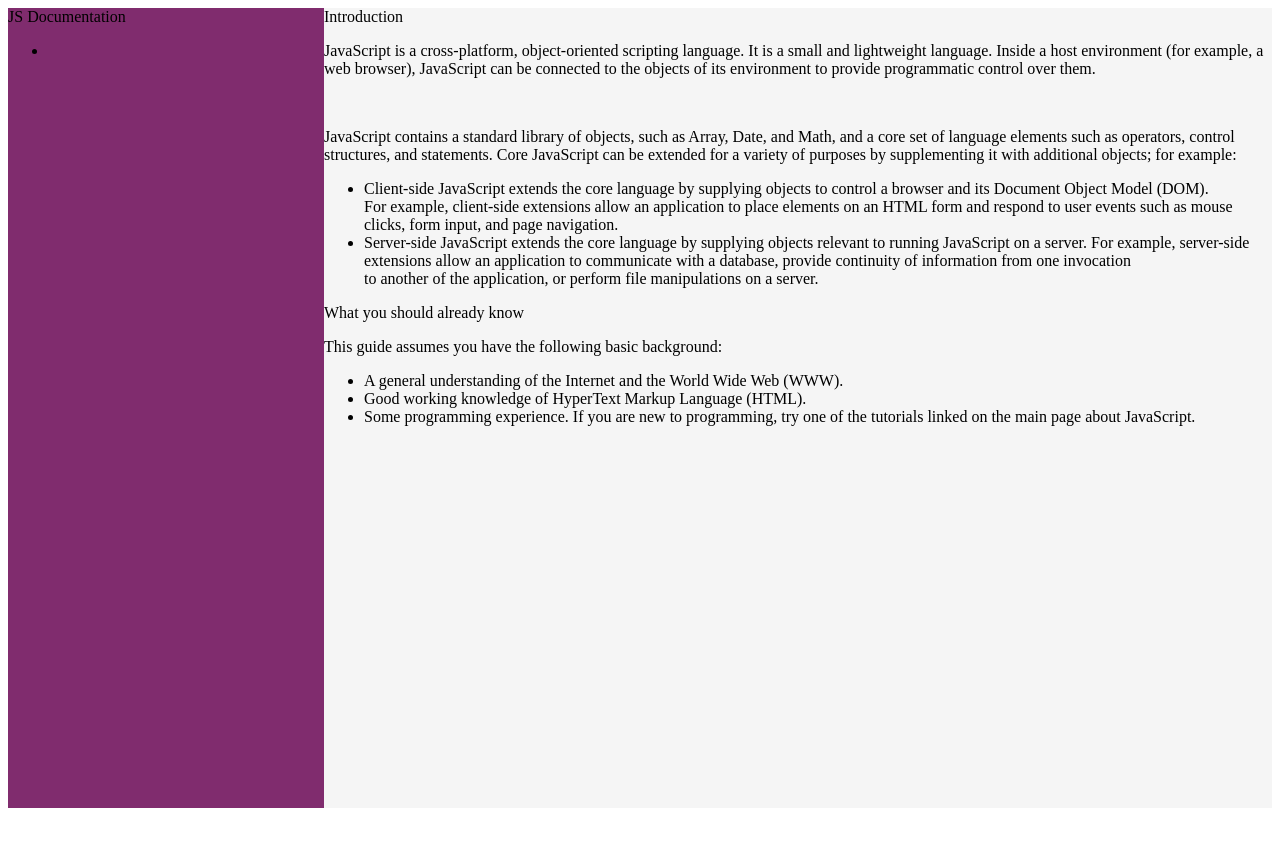
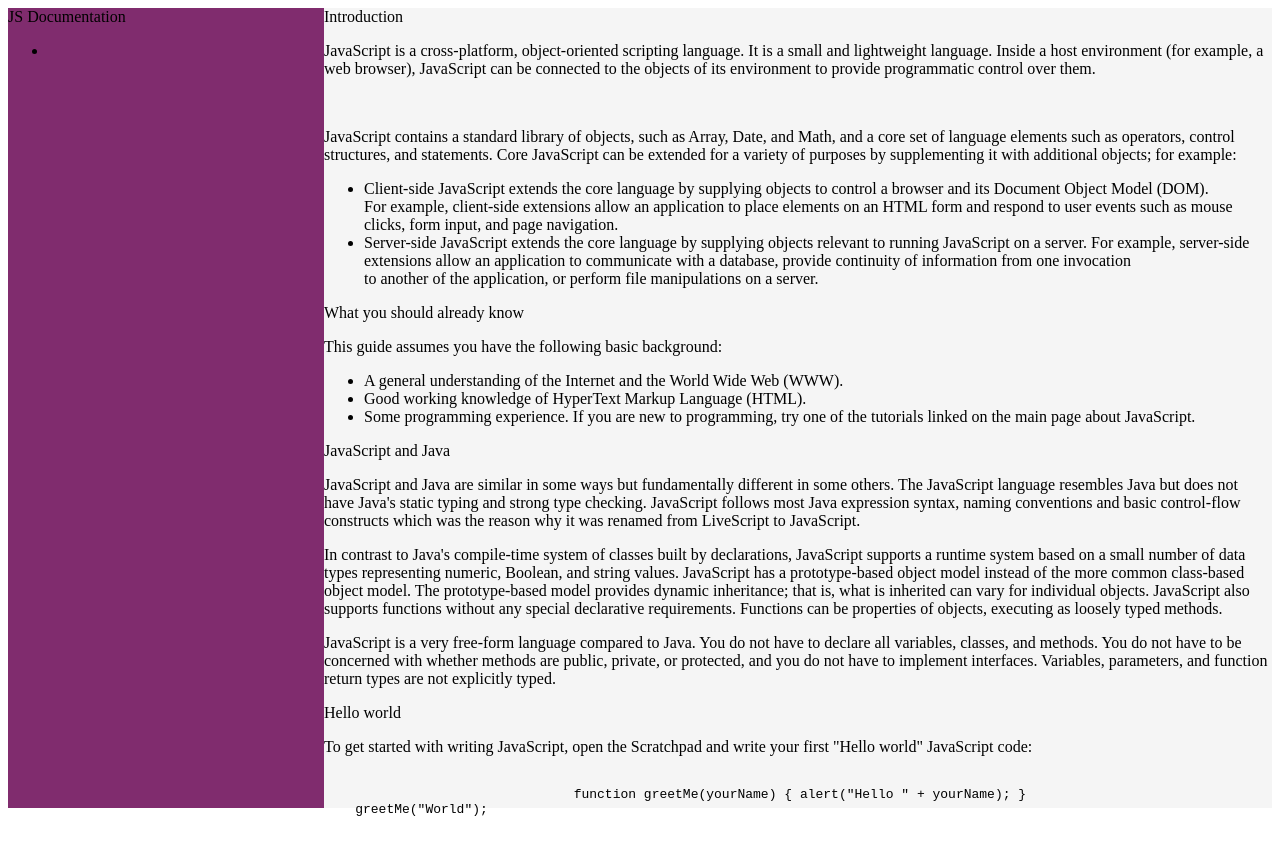
Before and after one commit to FarwaMuhibZada/Technical_documentation_page, a plain HTML site: page index.html in a window 1280 px wide. Before the commit the page ends 816 px from the top, so only its background shows below. Drawn offline with Linux system fonts and the light colour scheme.

Commit message:
added the 2 and 3 sections .

```diff
--- a/index.html
+++ b/index.html
@@ -16,6 +16,7 @@
 
 	</nav>
 	<main id="main-doc">
+		<!-- section one -->
 		<section class ="main-section" id="Introduction">
 			<header>Introduction</header>
 			<p>JavaScript is a cross-platform, object-oriented scripting language. It is a small and lightweight language. Inside a host environment (for example, a web browser), JavaScript can be connected to the objects of its environment to provide programmatic control over them.</p>
@@ -37,6 +38,7 @@
 			</ul>
 		</section>
 
+		<!-- section two -->
 		<section class="main-section" id="What_you_should_already_know">
 			<header>What you should already know</header>
 			<p>This guide assumes you have the following basic background:</p>
@@ -52,6 +54,35 @@
 				</li>
 			</ul>
 		</section>
+		<!-- section three -->
+		<section class="main-section" id="JavaScript_and_Java">
+			<header>JavaScript and Java</header>
+			<p>
+				JavaScript and Java are similar in some ways but fundamentally different in some others. The JavaScript language resembles Java but does not have Java's static typing and strong type checking. JavaScript follows most Java expression syntax, naming conventions and basic control-flow constructs which was the reason why it was renamed from LiveScript to JavaScript.
+			</p>
+			<p>
+				In contrast to Java's compile-time system of classes built by declarations, JavaScript supports a runtime system based on a small number of data types representing numeric, Boolean, and string values. JavaScript has a prototype-based object model instead of the more common class-based object model. The prototype-based model provides dynamic inheritance; that is, what is inherited can vary for individual objects. JavaScript also supports functions without any special declarative requirements. Functions can be properties of objects, executing as loosely typed methods.
+			</p>
+			<p>
+				JavaScript is a very free-form language compared to Java. You do not have to declare all variables, classes, and methods. You do not have to be concerned with whether methods are public, private, or protected, and you do not have to implement interfaces. Variables, parameters, and function return types are not explicitly typed.
+			</p>
+
+		</section>
+		<!-- section three -->
+		<section class="main-section" id="Hello_world">
+			<header>Hello world</header>
+			<p>To get started with writing JavaScript, open the Scratchpad and write your first "Hello world" JavaScript code:</p>
+			<pre>
+			<code>
+				function greetMe(yourName) { alert("Hello " + yourName); }
+    greetMe("World");
+			</code>
+		</pre>
+		</section>
+
+
+
+
 
 
 	</main>
```
